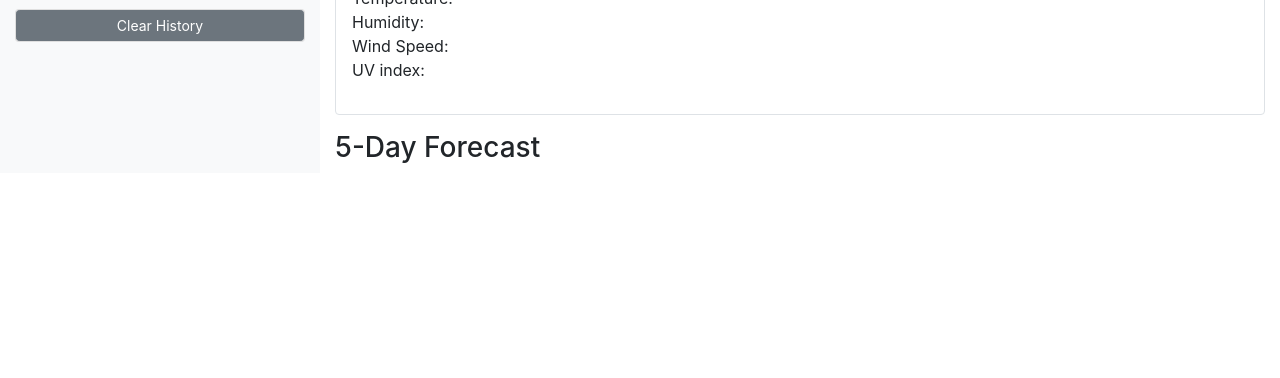
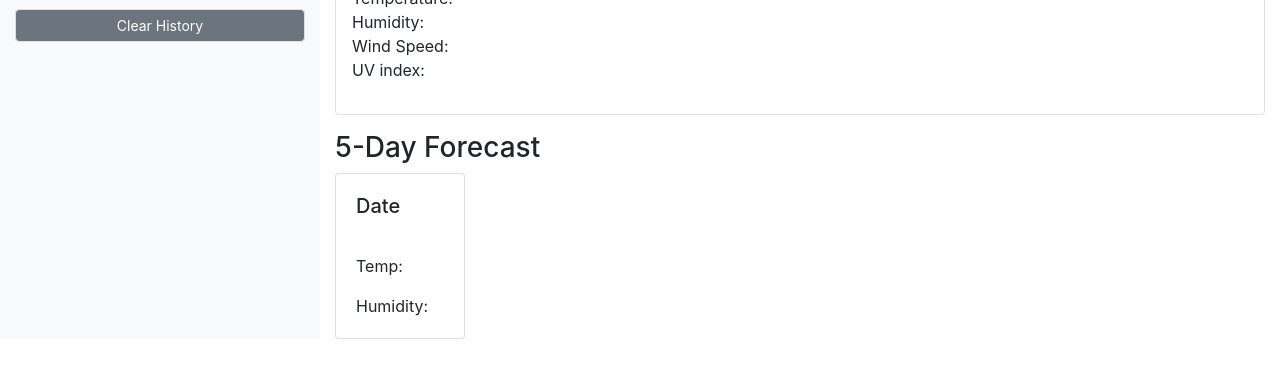
Before and after one commit to Prototype1309/City-Weather-App, a plain HTML site: page index.html in a window 1280 px wide. Shown: the part 152-530 px from the top of the page. Drawn offline with nearby package versions, Linux system fonts and the light colour scheme.

Commit message:
Adding 5 days forcast

```diff
--- a/index.html
+++ b/index.html
@@ -59,3 +59,22 @@
                         <h3>5-Day Forecast</h3>
 
                     </div>
+                </div>
+                <div id="five-day-forecast" class="row">
+                    <div class="col-2">
+                        <div class="card">
+                            <div class="card-body">
+                            <h5 class="card-title">Date</h5>
+                            <i class="fa fa-sun"></i>
+                            <p class="card-text">Temp: </p>
+                            <p class="card-text">Humidity: </p>
+                            </div>
+                        </div>
+                    </div>
+                </div>
+            </div>
+        </div>
+    </div>
+    <script src="Assets/script.js"></script>
+</body>
+</html>
```
